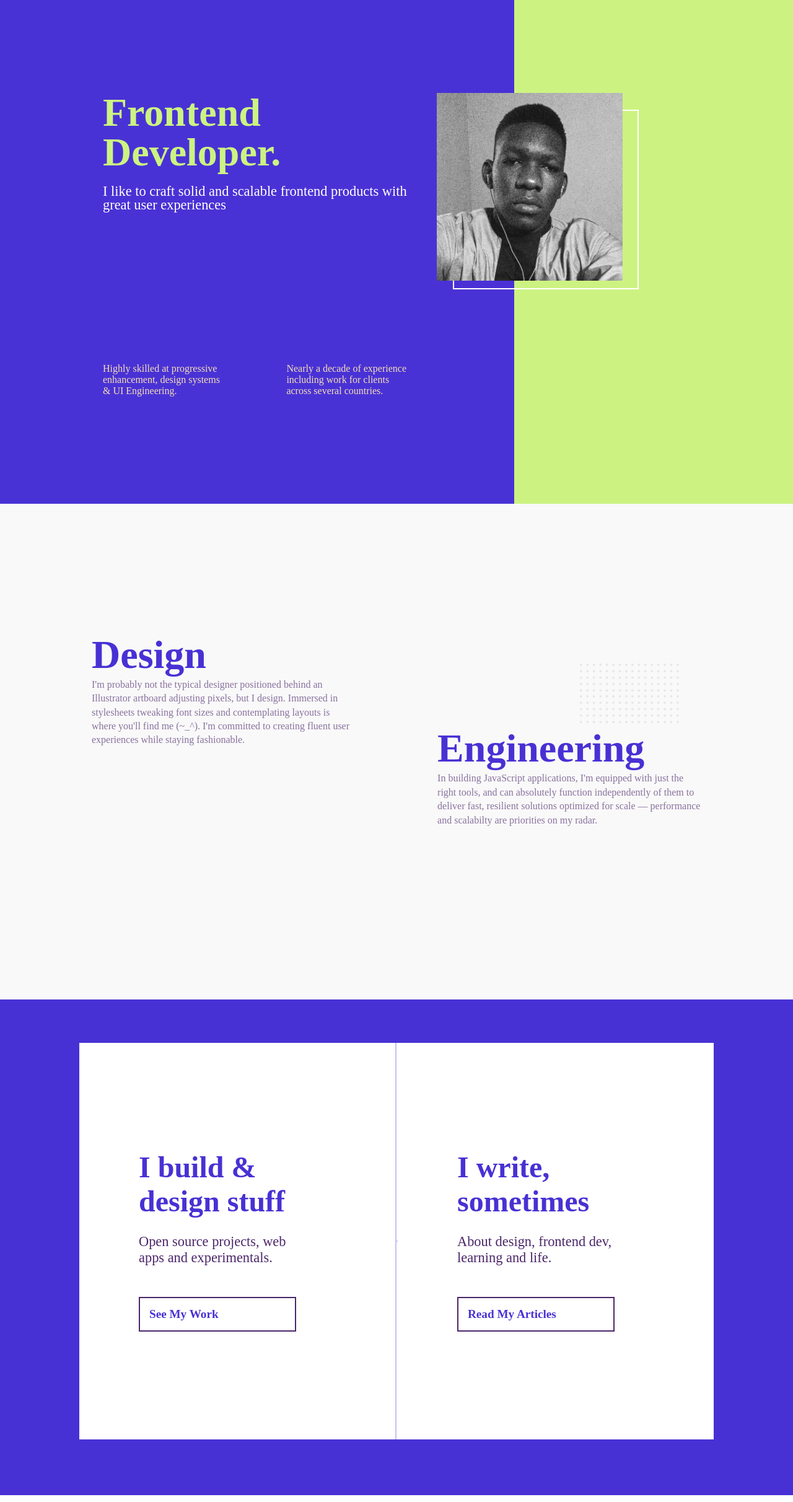
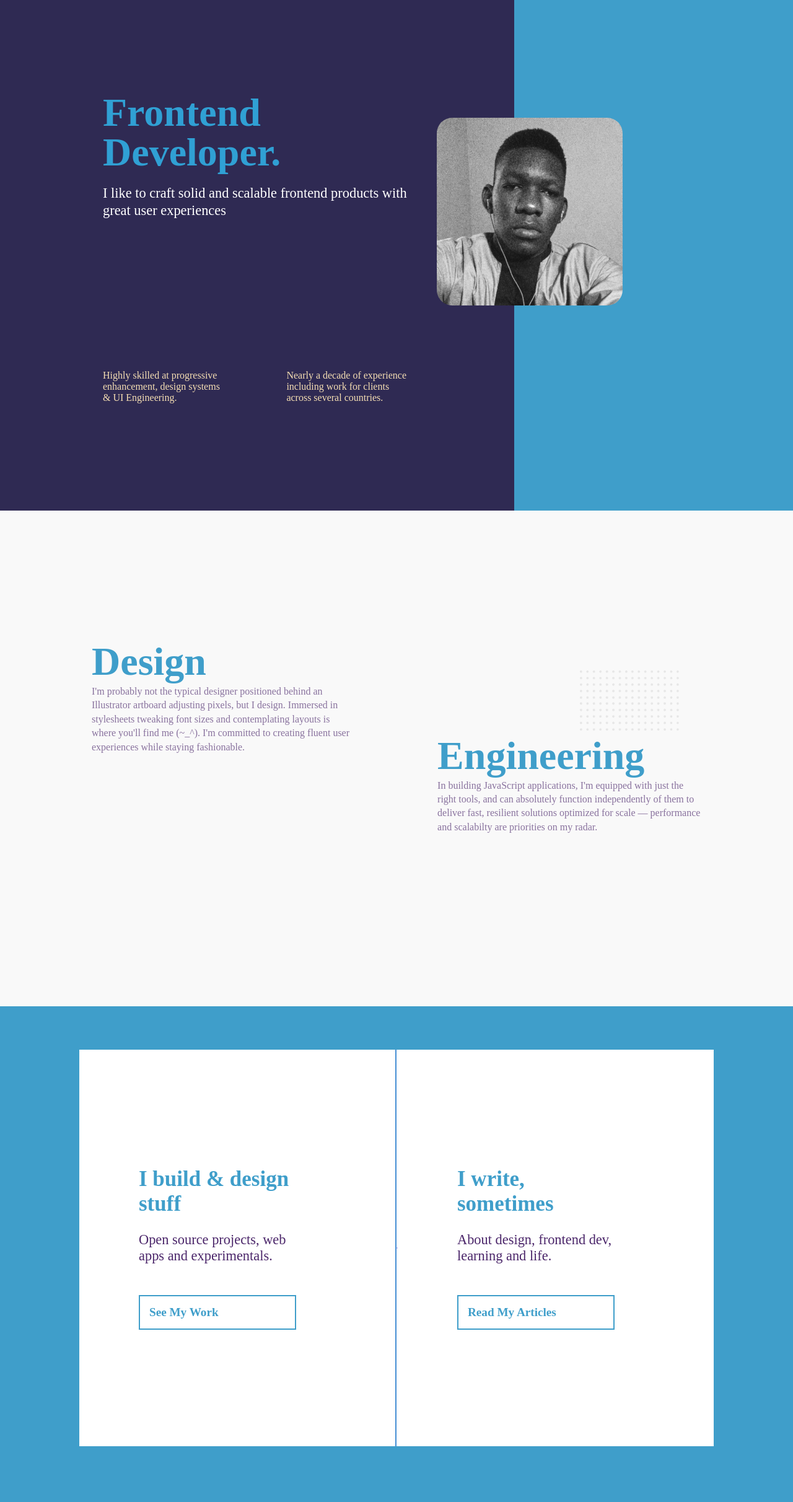
Before and after one commit to JaybeeClassical/Joshua-Portfolio, a Gatsby site: page /Homepage/homepage in a window 1280 px wide. Shown: the whole page at 62% size. Built offline with nearby package versions, Linux system fonts and the light colour scheme; Gatsby itself is replaced by a stand-in of ours.

Commit message:
changed color for accessibility

```diff
--- a/src/Components/Design/design.module.scss
+++ b/src/Components/Design/design.module.scss
@@ -28,7 +28,7 @@
     }
 
     h2{
-        color: #4831D4;
+        color: rgb(63, 158, 202);
         font-size: 4rem;
         font-weight: bold;
 
@@ -59,7 +59,7 @@
     }
 
     h2{
-        color: #4831D4;
+        color: rgb(63, 158, 202);
         font-size: 4rem;
         font-weight: bold;
 
--- a/src/Components/Header/header.module.scss
+++ b/src/Components/Header/header.module.scss
@@ -8,7 +8,6 @@
     padding: 60px;
 
     @media screen and (max-width: 600px) {
-        padding: 40px;
+        padding: 20px 5px;
     }
-
 }
--- a/src/Components/MenuList/menuList.js
+++ b/src/Components/MenuList/menuList.js
@@ -16,6 +16,7 @@ const Ul = styled.ul`
     transform: ${({open}) => open ? 'translateX(0)' : 'translateX(100%)'};
     transition: transform 0.3s ease-in-out;
     z-index: -44;
+    border-radius: 25px;
 
     li{
         font-size: 25px;
@@ -23,8 +24,10 @@ const Ul = styled.ul`
     }
 
     @media (max-width: 768px){
-        width: 100vw;
+        width: 480px;
         height: 100vh;
+        top: 0;
+        right: 0;
     }
 `;
 
--- a/src/Components/Work/work.module.scss
+++ b/src/Components/Work/work.module.scss
@@ -1,5 +1,5 @@
 .work__wrapper{
-    background-color: rgb(72,49,212);
+    background-color: rgb(63, 158, 202);
     height: 100vh;
     padding-top: 70px;
 
@@ -34,9 +34,9 @@
      }
 
     h2{
-        font-size: 3rem;
+        font-size: 35px;
         width: 80%;
-        color: #4831D4;
+        color: rgb(63, 158, 202);
 
         @media screen and (max-width: 1024px) {
            font-size: 1.9rem;
@@ -57,23 +57,22 @@
          }
     }
     .work__btn{
-        border: 2px #4B266A solid;
+        border: 2px rgb(63, 158, 202) solid;
         width: 80%;
         padding: 15px;
         font-size: 1.2rem;
         font-weight: bold;
-        color: #4831D4;
+        color: rgb(63, 158, 202);
 
         @media screen and (max-width: 1024px) {
            padding: 10px;
            border: 1px #4831D4 solid;
-
          }
     }
 
     .work__btn:hover{
         transition: all 3s ease-out;
-        background-color: #4831D4;
+        background-color: rgb(63, 158, 202);
         color: #ffffff;
     }
 }
@@ -88,9 +87,9 @@
      }
 
     h2{
-        font-size: 3rem;
+        font-size: 35px;
         width: 80%;
-        color: #4831D4;
+        color: rgb(63, 158, 202);
 
         @media screen and (max-width: 1024px) {
            font-size: 1.9rem;
@@ -111,27 +110,27 @@
          }
     }
     .article__btn{
-        border: 2px #4B266A solid;
+        border: 2px rgb(63, 158, 202) solid;
         width: 80%;
         padding: 15px;
         font-size: 1.2rem;
         font-weight: bold;
-        color: #4831D4;
+        color: rgb(63, 158, 202);
 
         @media screen and (max-width: 1024px) {
            padding: 10px;
-           border: 1px #4831D4 solid;
+           border: 1px #7368b8 solid;
          }
     }
 
     .article__btn:hover{
         transition: all 3s ease-out;
-        background-color: #4831D4;
+        background-color: rgb(63, 158, 202);
         color: #ffffff;
     }
 }
 
 .work__line{
-    border-left: #C8C1F2 2px solid;
+    border-left: #468fd4 2px solid;
     height: inherit;
 }
--- a/src/pages/Homepage/homepage.js
+++ b/src/pages/Homepage/homepage.js
@@ -1,6 +1,6 @@
 import React from 'react';
 import Styles from '../Homepage/homepage.module.scss'
-import HomepageDesign from '../../../assets/homepage-design.png'
+// import HomepageDesign from '../../../assets/homepage-design.png'
 import Joshua from '../../../assets/josh.jpeg'
 import Design from '../../Components/Design/design'
 import Work from '../../Components/Work/work';
@@ -28,7 +28,6 @@ const Homepage = () => {
 
                 <div className={Styles.homepage__right__flexBox}>
                     <img className={Styles.joshua__image} src={Joshua} alt="josh"/>
-                    <div className={Styles.design__borderLine}></div>
 
                     {/* <img className={Styles.joshua__design} src={HomepageDesign} alt="homepage-design"/> */}
                 </div>
--- a/src/pages/Homepage/homepage.module.scss
+++ b/src/pages/Homepage/homepage.module.scss
@@ -18,7 +18,7 @@
     }
 }
 .homepage__left__flexBox{
-    background-color: rgb(73,50,213);
+    background-color: rgb(47, 42, 83);
     flex-basis: 65.5%;
     height: auto;
     // position: relative;
@@ -77,12 +77,12 @@
 
     .homepage__stackTitle{
         font-size: 2.7rem;
-        color: #CCF381;
+        color: rgb(48, 160, 212);
         font-weight: bold;
         line-height: 3rem;
 
         @media screen and (min-width: 800px) {
-            color: #CCF381;
+            color: rgb(48, 160, 212);
             font-size: 4em;
             font-weight: 900;
             line-height: 4rem;
@@ -95,7 +95,7 @@
         font-size: 1.1rem;
         font-weight: 500;
         margin-top: 20px;
-        line-height: 1.4rem;
+        line-height: 28px;
 
         @media screen and (min-width: 800px) {
             color: #ffffff;
@@ -109,29 +109,30 @@
 
 
 .homepage__right__flexBox{
-    background-color: rgb(204,243,129);
+    background-color: rgb(63, 158, 202);
     flex-basis: 35.5%;
     height: auto;
     position: relative;
     padding: 60px 0px;
 
 
-    @media screen and (max-width: 600px) {
+    @media (max-width: 1086px) {
         padding-bottom: 0px;
+        height: 70vh;
     }
 
     .joshua__image{
         width: 300px;
         position: relative;
         right: 125px;
-        top: 90px;
-        z-index: 1;
+        top: 130px;
+        border-radius: 25px;
 
-        @media screen and (max-width: 600px) {
+        @media (max-width: 1086px) {
             width: 50%;
-            left: 100px;
-            // top: 0;
-            z-index: 1;
+            position: absolute;
+            top: 90px;
+            margin: 0 auto;
          }
     }
 
@@ -140,8 +141,9 @@
         width: 300px;
         height: 290px;
         position: relative;
-        bottom: 190px;
+        bottom: 150px;
         right: 99px;
+        z-index: 1;
 
         @media screen and (max-width: 600px) {
             width: 50%;
```
Also changed, not shown: src/Components/Footer/footer.module.scss (+13 -12 lines).
